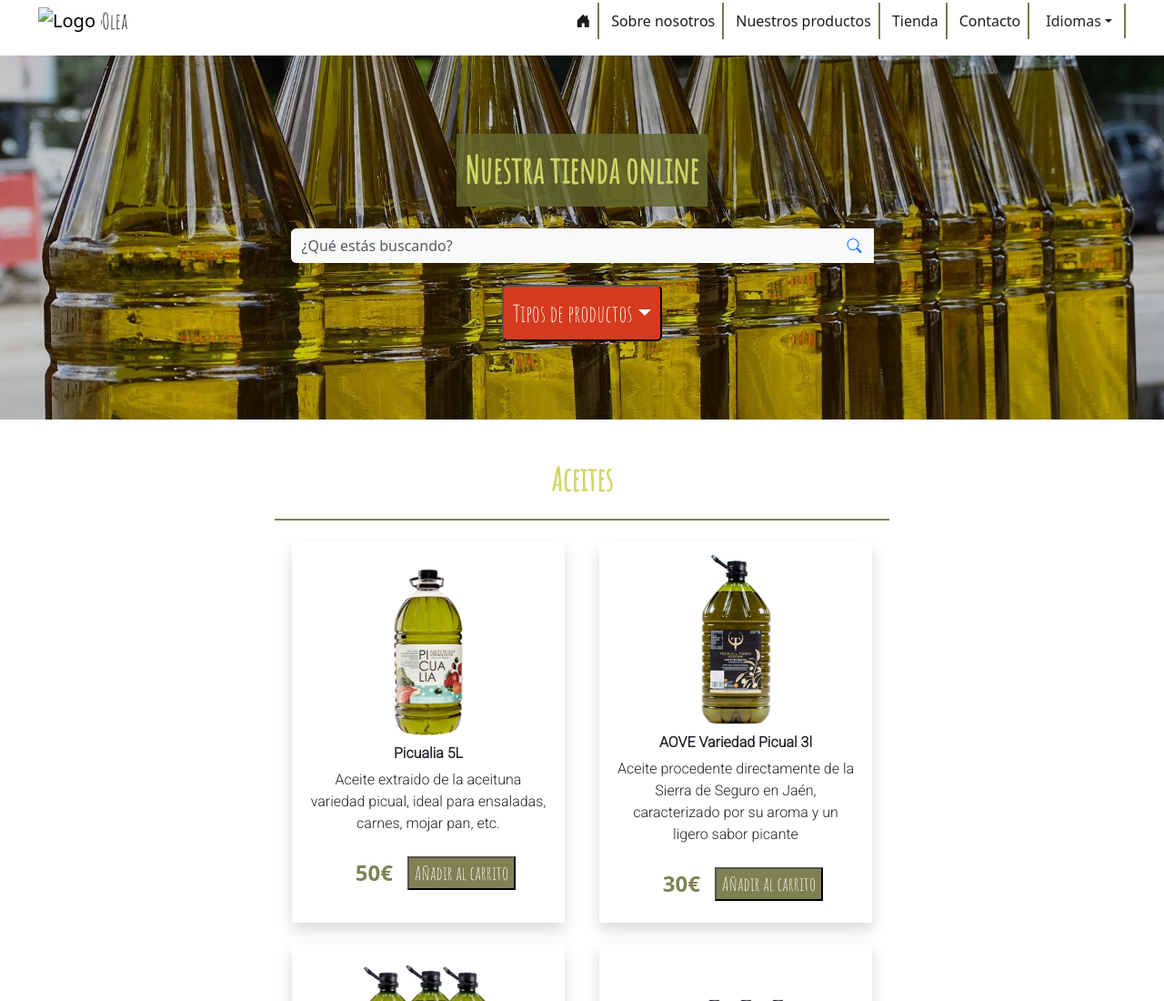
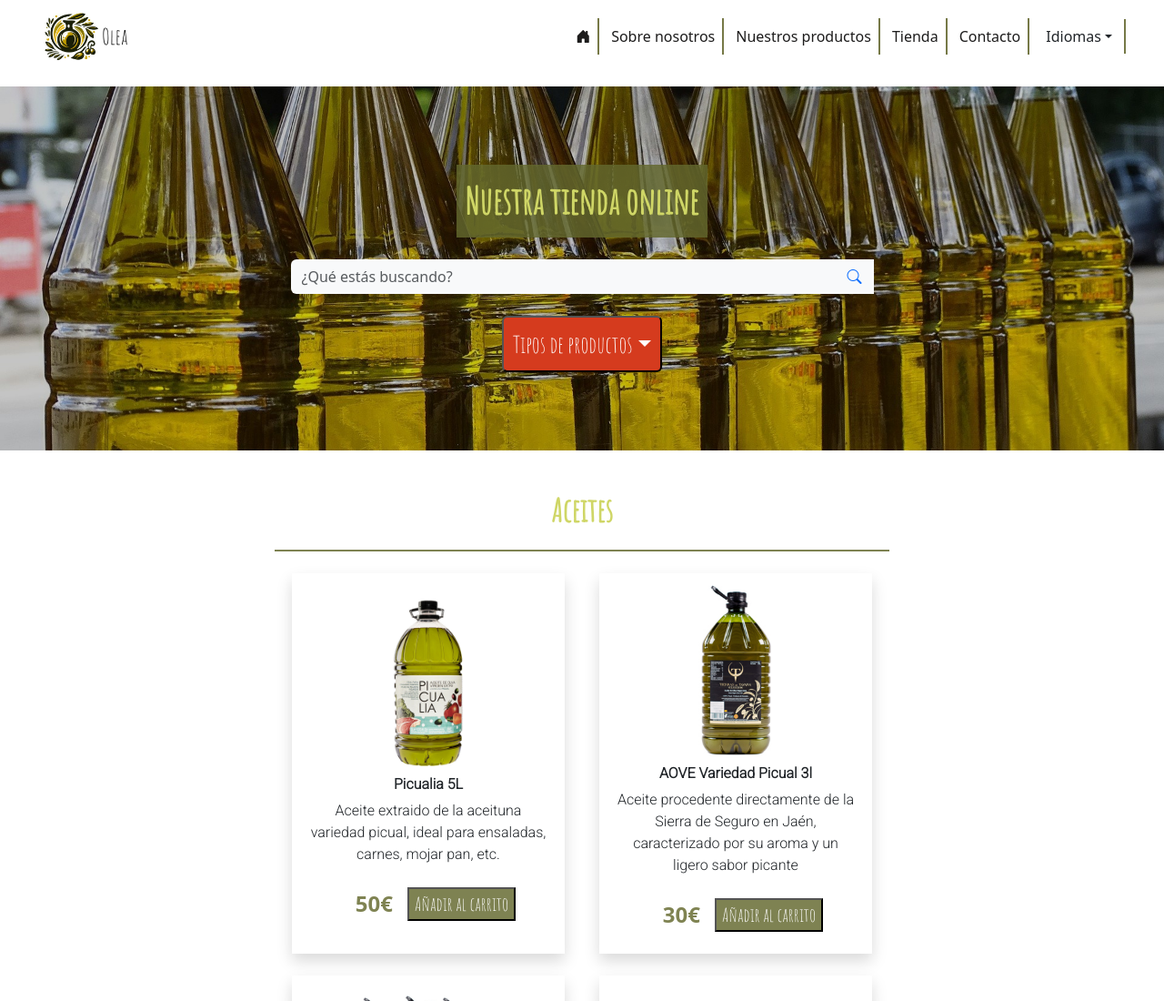
Before and after one commit to SA-Sandro/Proyecto_DIW, a plain HTML site: page tienda.html in a window 1280 px wide. Shown: the top 1100 px of the page at 91% size. Drawn offline with nearby package versions, Linux system fonts and the light colour scheme.

Commit message:
Update tienda.html

```diff
--- a/tienda.html
+++ b/tienda.html
@@ -39,7 +39,7 @@
                     <span class="navbar-toggler-icon"></span>
                 </button>
                 <a class="navbar-brand d-flex align-items-center" href="index.html">
-                    <img id="iconn" src="images/_ea0c53de-6cc4-4b54-b638-51a6a4e62a24.png" width="70"
+                    <img id="iconn" src="images/logo.png" width="70"
                         alt="Logo del proyecto">
                     <span class="text-black">Olea</span>
                 </a>
```
